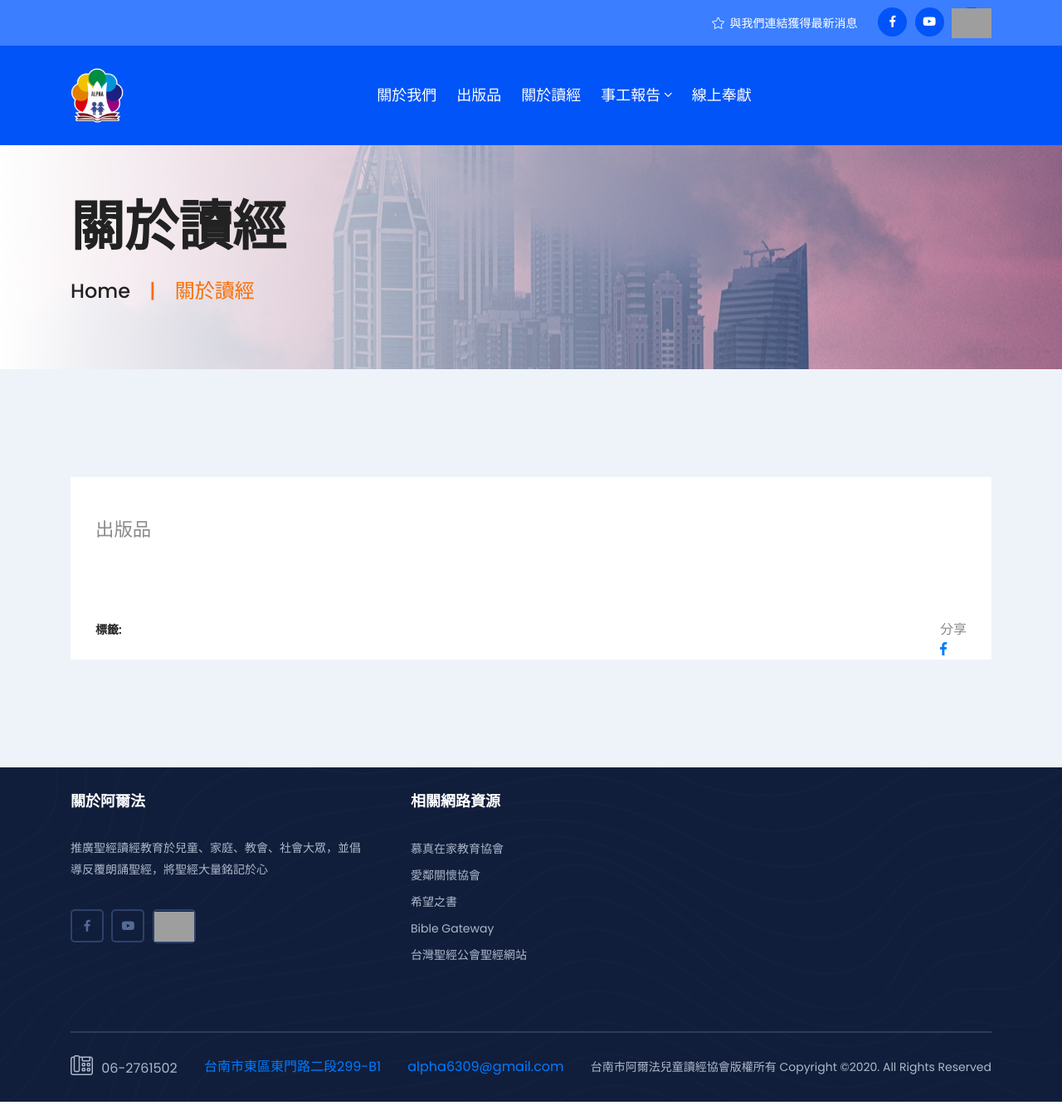
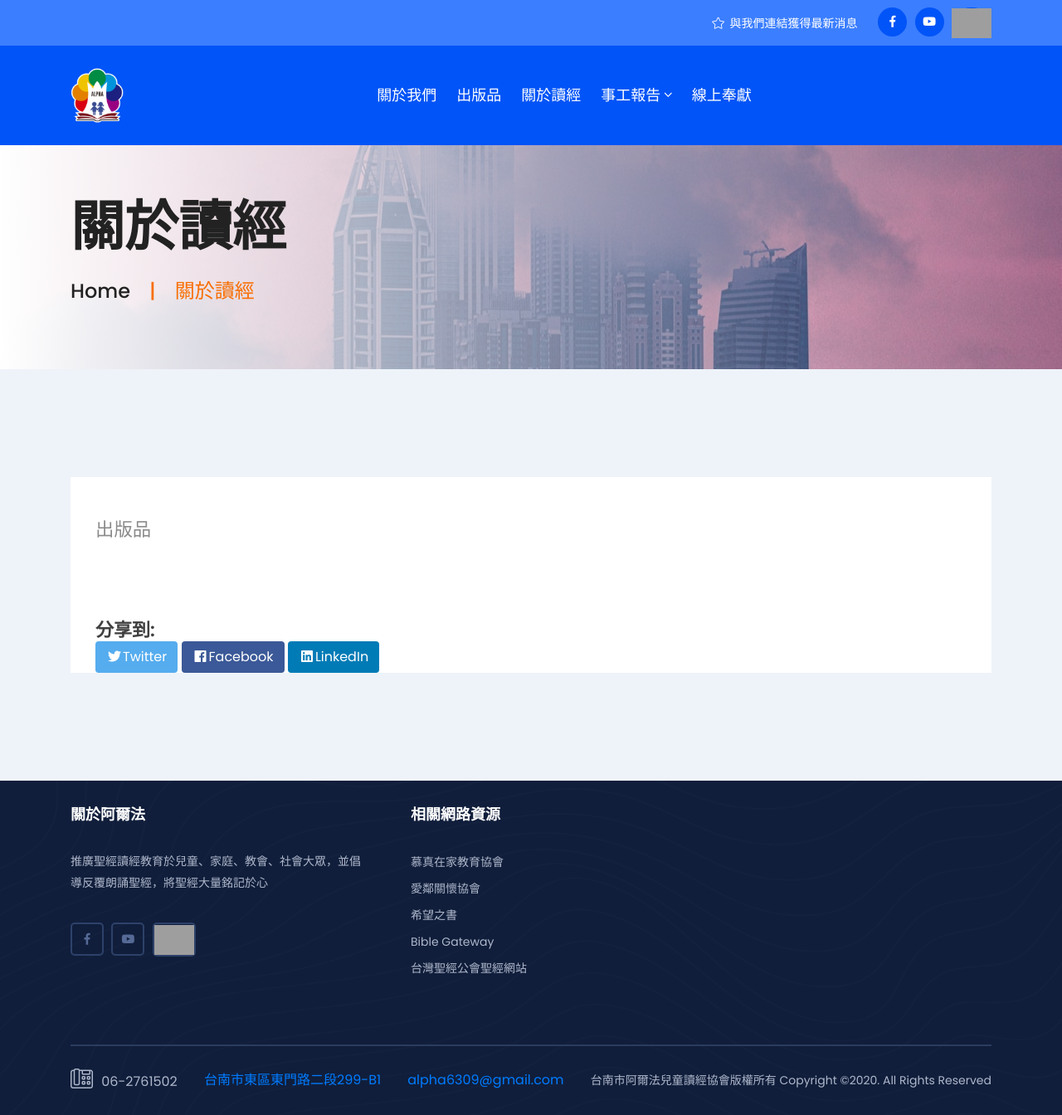
Before and after one commit to alpha6309/website, a Jekyll site: the page built from pages/關於讀經.md, in a window 1280 px wide. Shown: the whole page at 83% size. Built offline with Jekyll 4.4.1, drawn with Linux system fonts in a browser that asks for light colours; grey boxes are pictures that could not be loaded.

Commit message:
移除標籤，更改分享按鈕

```diff
--- a/_layouts/article.html
+++ b/_layouts/article.html
@@ -14,21 +16,14 @@ layout: default
                         </div>
                     </div>
                     <div class="blog-sharing d-block d-sm-flex justify-content-between">
+<!--
                         <div class="blog-tag">
                             <ul>
                                 <li><span>標籤: </span></li>
-<!--                                <li><a href="#">IT Services,</a></li>-->
-<!--                                <li><a href="#">Technology,</a></li>-->
-<!--                                <li><a href="#">Services</a></li>-->
                             </ul>
                         </div>
-                        <div class="blog-social">
-                            <ul>
-                                <li> <span>分享</span></li>
-                                <li> <a href="#"><i class="fab fa-facebook-f"></i></a></li>
-<!--                                <li> <a href="#"><i class="fab fa-twitter"></i></a></li>-->
-                            </ul>
-                        </div>
+-->
+                        {% include social_share.html %}
                     </div>
                 </div>
             </div>
```
Also changed, not shown: other parts of _layouts/article.html (+2 -0 lines).
